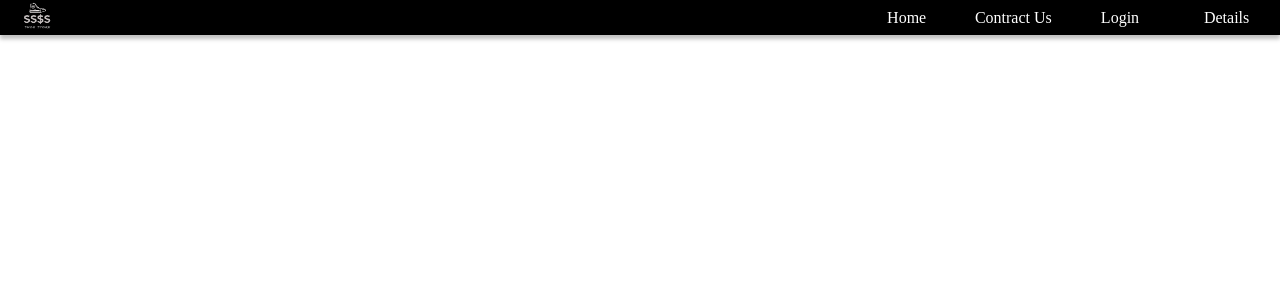
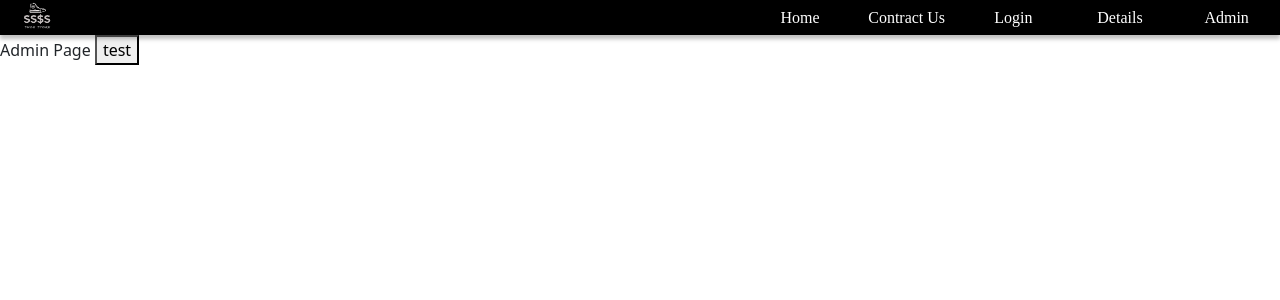
Before and after one commit to toeyst/SSSSProject, a Vue app: page /Admin in a window 1280 px wide. Shown: the top 300 px of the page. Built offline with nearby package versions, Linux system fonts and the light colour scheme; what vue-web-speech would draw is missing.

Commit message:
Update() create admin page

```diff
--- a/src/components/Navbar.vue
+++ b/src/components/Navbar.vue
@@ -11,7 +11,7 @@ defineProps({
 
 <template>
   <div class="row navbar m-0 p-0">
-    <div class="col-8  p-0 my-2 setmargin-img">
+    <div class="col-7  p-0 my-2 setmargin-img">
       <img src="../assets/Logo-removebg-preview.png" alt="" width="75">
     </div>
 
@@ -29,6 +29,10 @@ defineProps({
     </div>
     <div class="col-1 setmargin-img " style="text-align:center;">
       <RouterLink   class="settext" to="/detail"> Details </RouterLink>
+
+    </div>
+    <div class="col-1 setmargin-img " style="text-align:center;">
+      <RouterLink   class="settext" to="/Admin"> Admin </RouterLink>
 
     </div>
 
--- a/src/router/index.js
+++ b/src/router/index.js
@@ -2,7 +2,7 @@ import { createRouter, createWebHistory } from 'vue-router'
 import HomeView from '../views/HomeView.vue'
 import LoginView from '../views/LoginView.vue'
 import DetailView from '../views/DetailView.vue'
-
+import AdminView from '../views/AdminView.vue'
 const router = createRouter({
   history: createWebHistory(import.meta.env.BASE_URL),
   routes: [
@@ -21,6 +21,11 @@ const router = createRouter({
       name: 'detail',
       component: DetailView
     },
+    {
+      path: '/Admin',
+      name: 'Admin',
+      component: AdminView
+    },
 
     {
       path: '/about',
--- /dev/null
+++ b/src/views/AdminView.vue
@@ -0,0 +1,38 @@
+<script setup>
+import axios from 'axios';
+
+
+</script>
+
+<template>
+  <div>
+    Admin Page
+<button @click="getAllproduct"> test </button>
+  </div>
+
+</template>
+<script>
+export default {
+  data() {
+    return {
+      items: [],
+      show:true,
+    };
+  },
+methods:{
+  getAllproduct(){
+    console.log('sending axios request...');
+        axios.post(`https://localhost:44387/SSSS/GetAllProduct`, null, { withCredentials: true })
+          .then(response => {
+            this.items = response.data
+            console.log("kuy",this.items);
+
+          })
+          .catch(error => {
+            console.error(error);
+          });
+  }
+
+}
+}
+</script>
```
